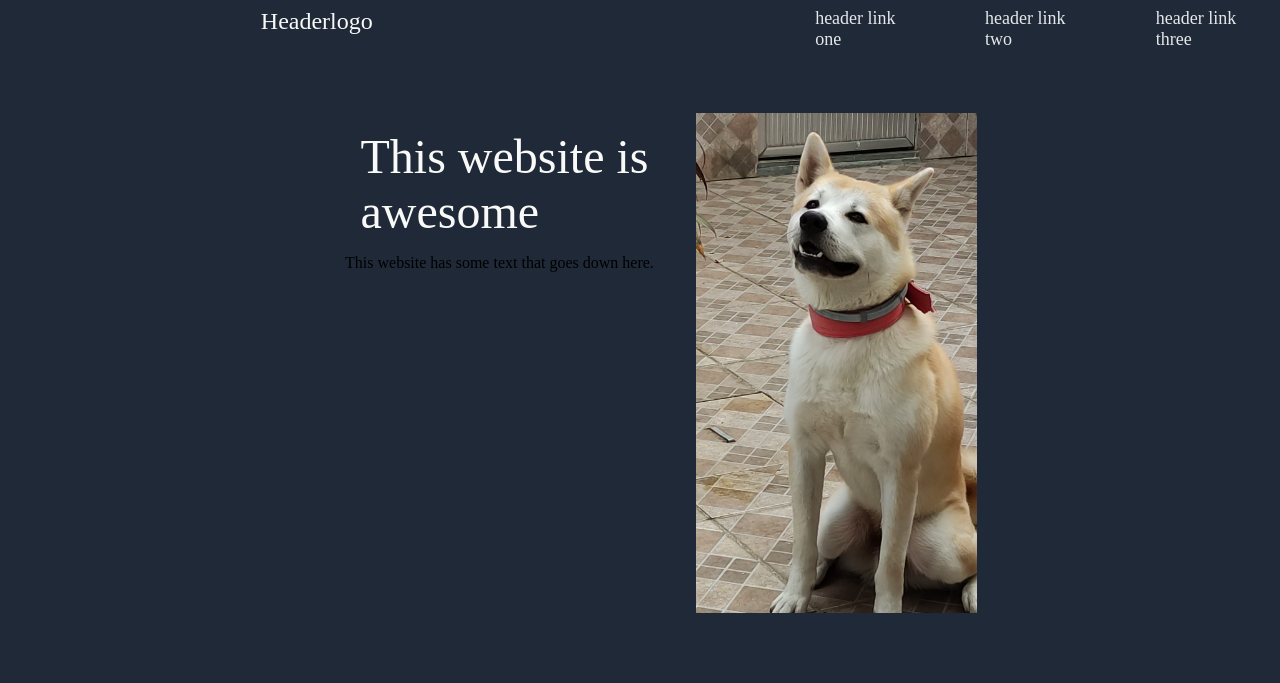
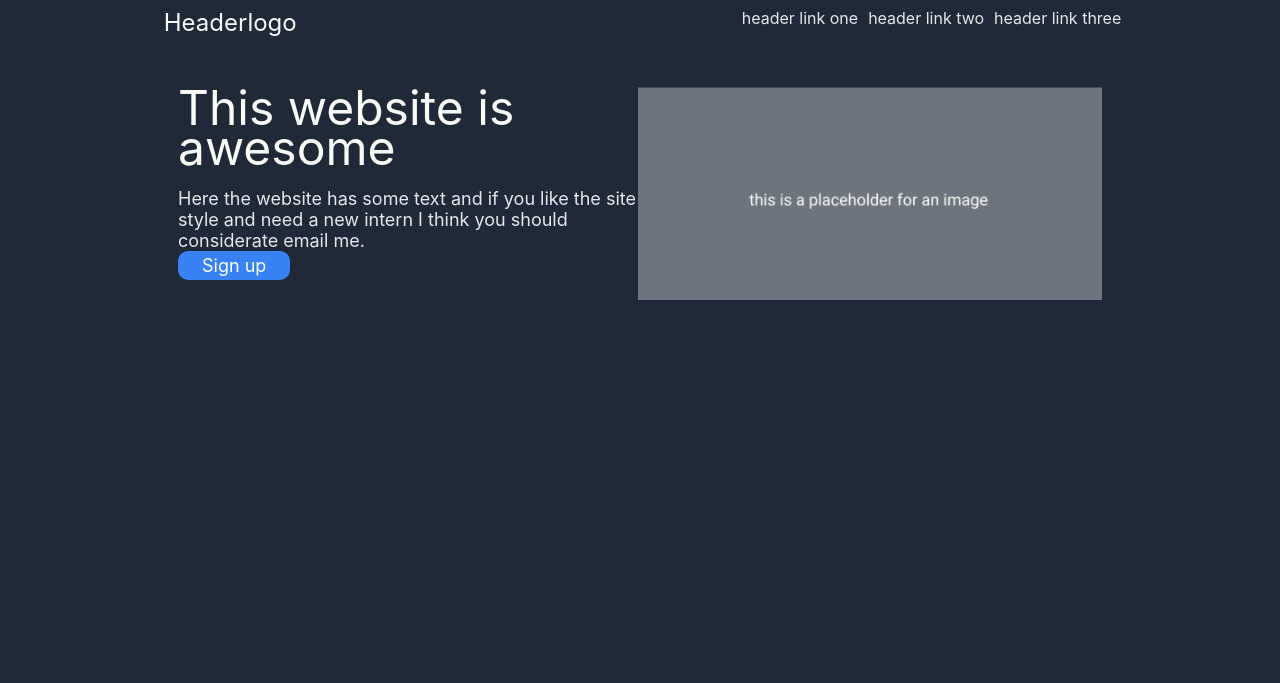
Before and after one commit to lucasSerralha/flexbox-webpage, a plain HTML site: page index.html in a window 1280 px wide. Drawn offline with Linux system fonts and the light colour scheme.

Commit message:
Cleanned the code and add hero block
Adding the hero block, after the header. The project is getting a face.

```diff
--- a/index.html
+++ b/index.html
@@ -28,17 +28,43 @@
             </a>
         </div>
     </div>
-    <div class="block1">
-        <div class="1-1">
-            <div class="block1-header">
+
+
+    <div class="hero">
+
+        <div class="hero-left">
+            <div class="hero-header">
                 This website is awesome
+            </div> <br>
+            <div class="hero-text">
+                Here the website has some text and if you like the site style and need a new intern I think you should considerate email me.
             </div>
-        <div class="1-2">This website has some text that goes down here.</div>
+            <div class="hero-button">
+                <button>Sign up</button>
+            </div>
         </div>
-        <div class="1-2">
-            <img src="/assets/images/senna-akita.jpeg" alt="My akita inu nammed Senna">
+
+        <div class="hero-right">
+            <img src="/assets/images/image-placeholder.PNG" alt="">
+
         </div>
+
     </div>
+
+
+
+
+
+
+
+
+
+
+
+
+
+
+
 
 </body>
 </html>
--- a/style.css
+++ b/style.css
@@ -1,20 +1,8 @@
 * {
-    font-family: 'Times New Roman', Times, serif;
+    font-family: -apple-system, BlinkMacSystemFont, 'Segoe UI', Roboto, Oxygen, Ubuntu, Cantarell, 'Open Sans', 'Helvetica Neue', sans-serif;
 }
     body {
-    background-color: #1f2937;
 
-}
-
-.header {
-    background-color: #1f2937;
-    display: flex;
-    color: #f9faf8;
-    align-items: flex-start;
-
-}
-
-.block1 {
     background-color: #1f2937;
 }
 
@@ -24,37 +12,64 @@ a {
     text-transform: lowercase;
 }
 
+.header {
+    background-color: #1f2937;
+    display: flex;
+    color: #f9faf8;
+    justify-content: center;
+
+}
+
 #header-logo {
     color: #f9faf8;
-    font-family: 'Times New Roman', Times, serif;
     font-size: 24px;
-    padding-right: 30%;
-    padding-left: 20%;
+    padding-right: 440px;
+    padding-left: 10px;
 }
 
 .header-link {
-    font-family: 'Times New Roman', Times, serif;
-    padding-left: 5%;
-    font-size: 18px;
+    padding-left: 5px;
+    padding-right: 5px;
+    font-size: 16px;
 }
-.block1 {
+
+.hero {
     display: flex;
+    margin-top: 50px;
+    margin-bottom: 50px;
     justify-content: center;
-    padding: 5%;
+    align-items: center;
+
 }
-.block1-header {
-    color: #f9faf8;
+
+.hero-left {
+    display: flex;
+    flex-direction: column;
+    height: 215px;
+    width: 460px;
+}
+
+.hero-header {
     font-size: 48px;
-    font-style: extra-bold;
-    width: 300px;
-    padding: 5%;
-    padding-right: 10%;
-}
-.twia2 {
+    line-height: 40px;
     color: #f9faf8;
 }
-img {
-    width: 500x;
-    height: 500px;
-    padding-left: 15%;
+
+.hero-text {
+    font-size: 18px;
+    color: #e5e7eb;
 }
+
+.hero-button button {
+    background-color: #3882f6;
+    color: white;
+    border: none;
+    padding: 4px 24px;
+    text-align: center;
+    text-decoration: none;
+    display: inline-block;
+    font-size: 18px;
+    border-radius: 10px;
+
+
+}
```
Also changed, not shown: assets/images/image-placeholder.PNG (added), assets/images/senna-akita.jpeg (deleted).
